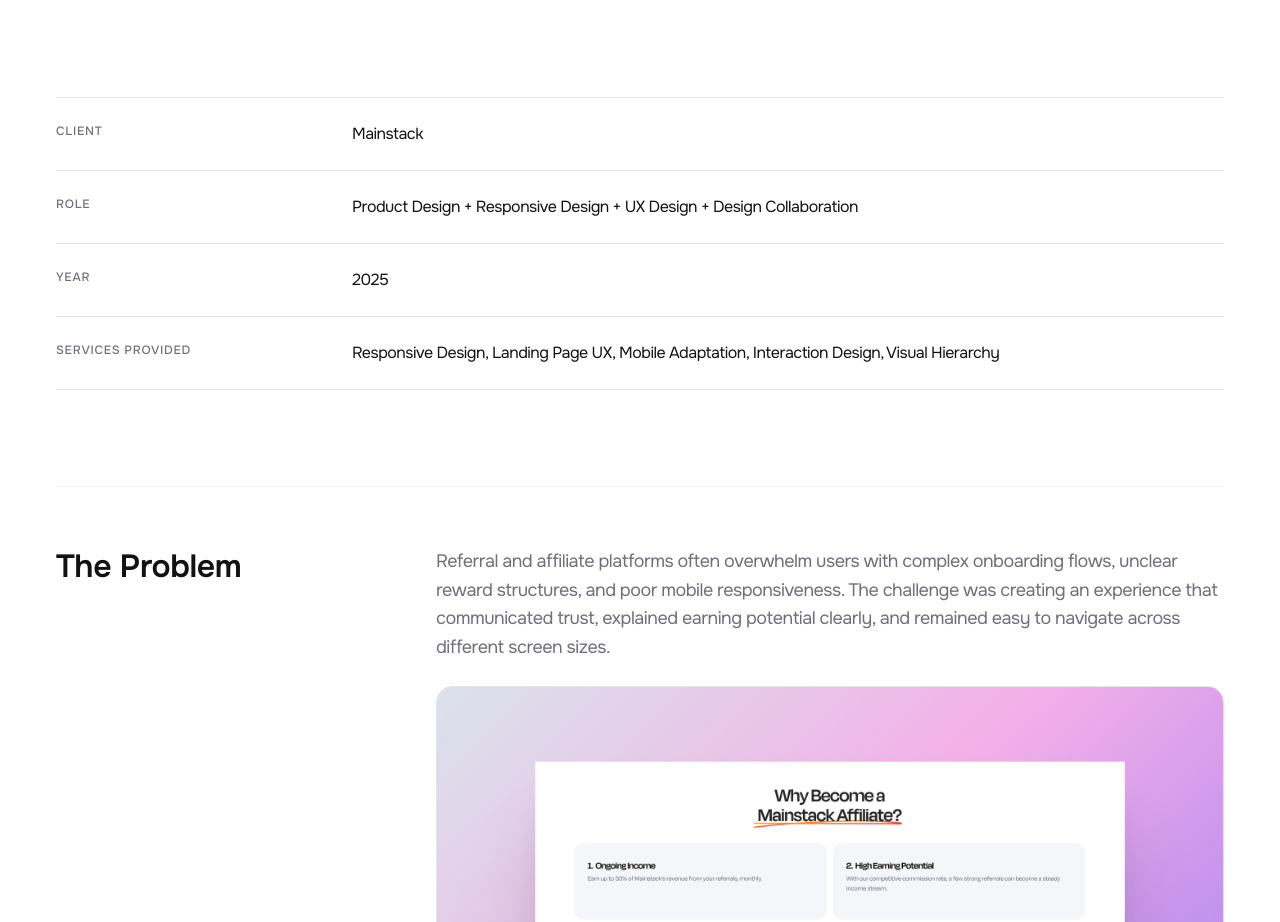
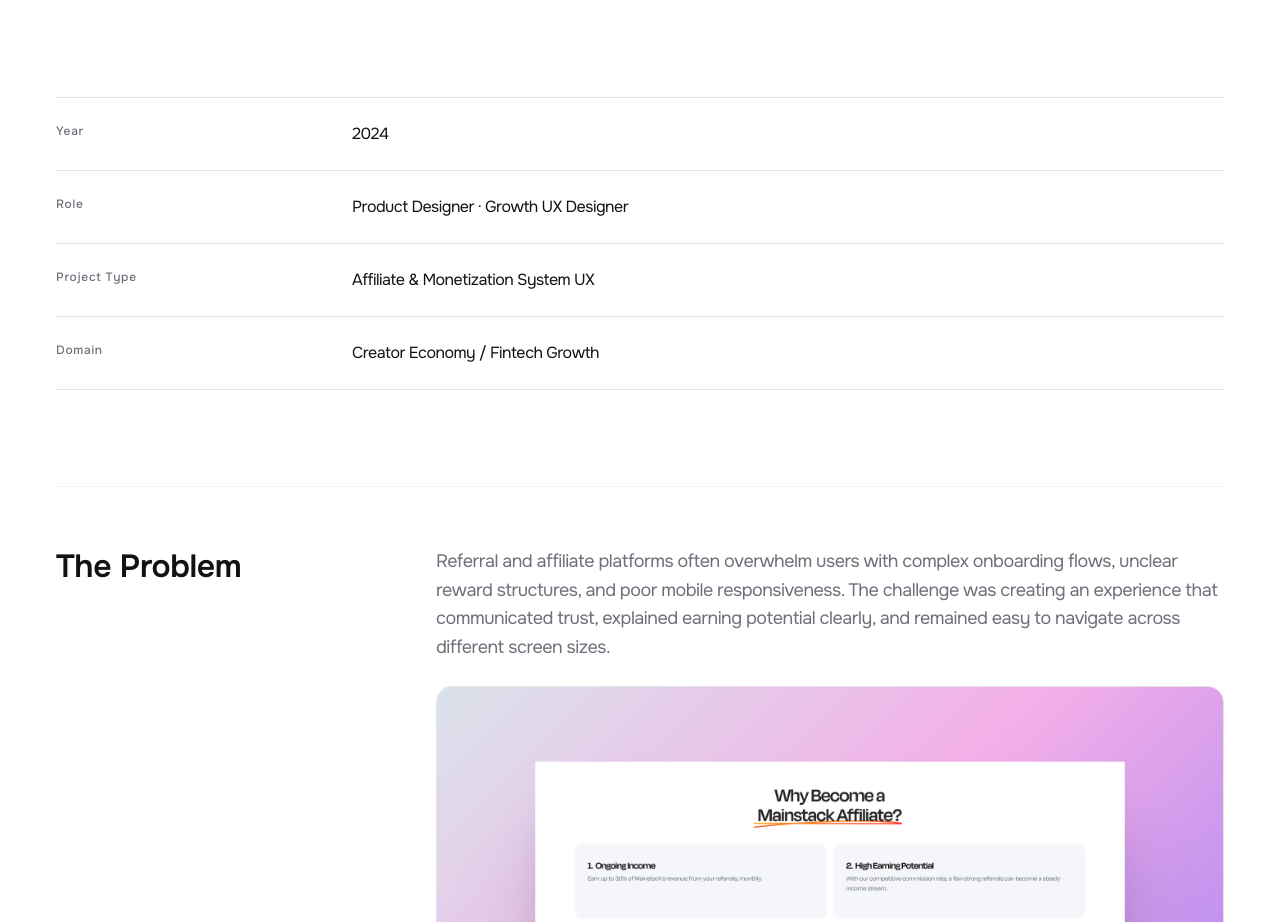
Before and after one commit to Omotolaoginni/Omotola-s-Portfolio, a Next.js app: page /projects/mainstack-refer-earn in a window 1280 px wide. Shown: the part 1500-2422 px from the top of the page. Built offline with nearby package versions, Linux system fonts and the light colour scheme.

Commit message:
Update Mainstack Refer & Earn metadata

```diff
--- a/src/app/projects/mainstack-refer-earn/page.module.css
+++ b/src/app/projects/mainstack-refer-earn/page.module.css
@@ -202,7 +202,6 @@
   font-size: var(--caption-size);
   font-weight: var(--caption-weight);
   letter-spacing: 0.06em;
-  text-transform: uppercase;
   color: var(--color-text-muted);
 }
 
--- a/src/app/projects/mainstack-refer-earn/page.tsx
+++ b/src/app/projects/mainstack-refer-earn/page.tsx
@@ -68,22 +68,22 @@ export default function CreatorPlatformProject() {
       {/* ── 3. METADATA ── */}
       <Section width="full" padding="none">
         <div className={styles.metadataSection}>
-          <div className={styles.metadataGrid}>
+            <div className={styles.metadataGrid}>
             <div className={styles.metadataRow}>
-              <span className={styles.metadataLabel}>Client</span>
-              <span className={styles.metadataValue}>Mainstack</span>
+              <span className={styles.metadataLabel}>Year</span>
+              <span className={styles.metadataValue}>2024</span>
             </div>
             <div className={styles.metadataRow}>
               <span className={styles.metadataLabel}>Role</span>
-              <span className={styles.metadataValue}>Product Design + Responsive Design + UX Design + Design Collaboration</span>
+              <span className={styles.metadataValue}>Product Designer · Growth UX Designer</span>
             </div>
             <div className={styles.metadataRow}>
-              <span className={styles.metadataLabel}>Year</span>
-              <span className={styles.metadataValue}>2025</span>
+              <span className={styles.metadataLabel}>Project Type</span>
+              <span className={styles.metadataValue}>Affiliate &amp; Monetization System UX</span>
             </div>
             <div className={styles.metadataRow}>
-              <span className={styles.metadataLabel}>Services Provided</span>
-              <span className={styles.metadataValue}>Responsive Design, Landing Page UX, Mobile Adaptation, Interaction Design, Visual Hierarchy</span>
+              <span className={styles.metadataLabel}>Domain</span>
+              <span className={styles.metadataValue}>Creator Economy / Fintech Growth</span>
             </div>
           </div>
         </div>
```
